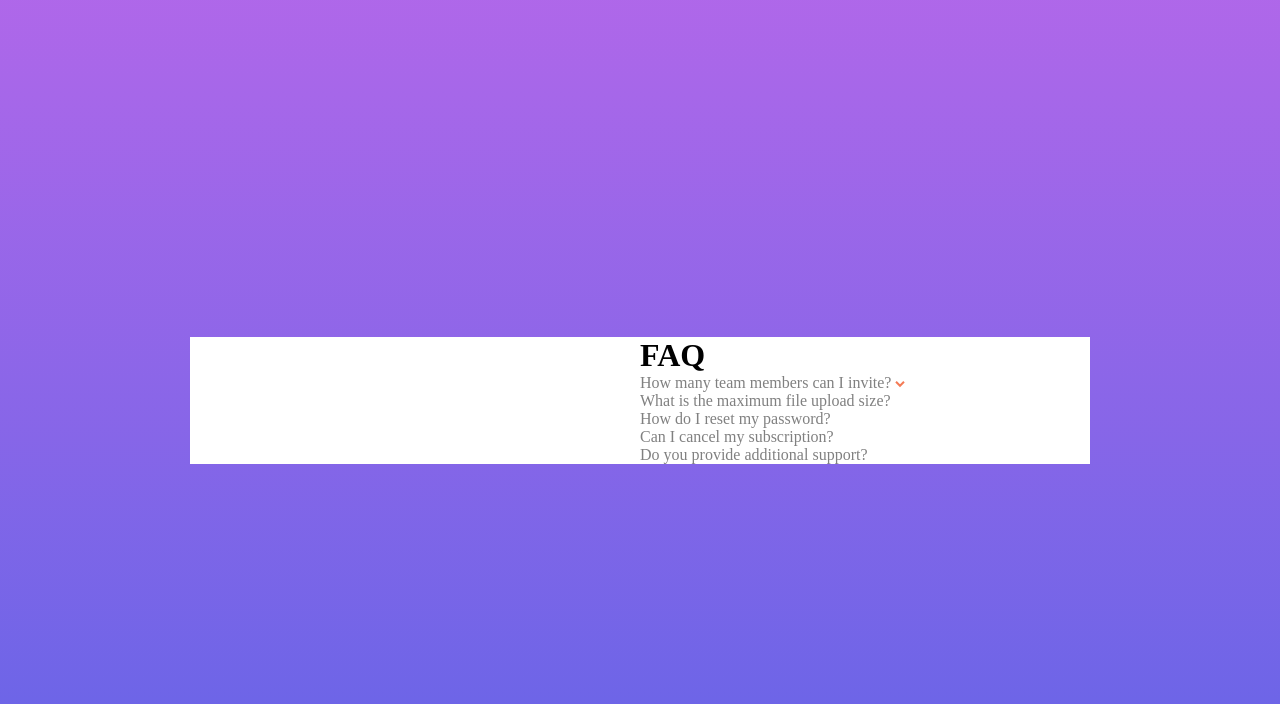
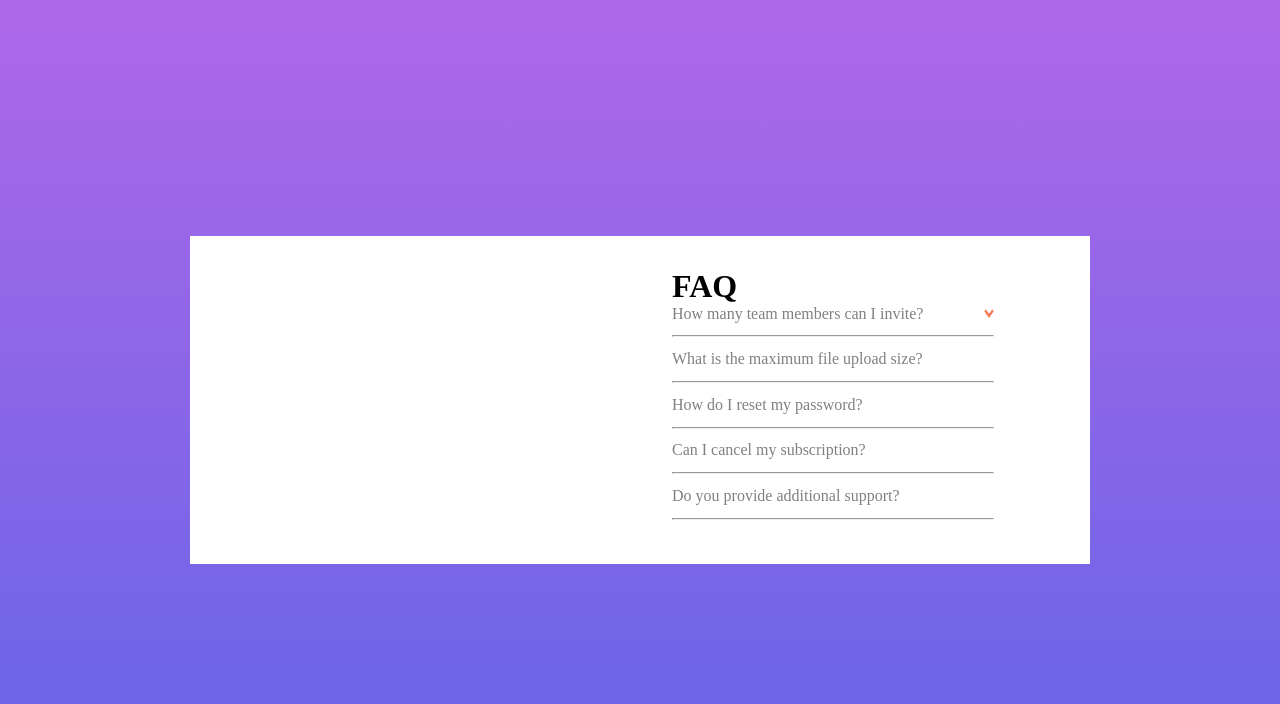
Before and after one commit to nkriedner/faq-accordion-card-challenge, a plain HTML site: page index.html in a window 1280 px wide. Drawn offline with Linux system fonts and the light colour scheme.

Commit message:
Start styling the accordion faq section

```diff
--- a/index.html
+++ b/index.html
@@ -16,6 +16,7 @@
             <div class="faq-text">
                 <h1>FAQ</h1>
                 <div class="question">
+                    <div class="accordion">
                         <input type="checkbox" id="question1" />
                         <label for="question1"
                             >How many team members can I invite?
@@ -23,10 +24,12 @@
                         </label>
                         <div class="answer">
                             <p>
-                            You can invite up to 2 additional users on the Free plan. There is no limit on team members
-                            for the Premium plan.
+                                You can invite up to 2 additional users on the Free plan. There is no limit on team
+                                members for the Premium plan.
                             </p>
                         </div>
+                    </div>
+                    <hr />
                 </div>
                 <div class="question">
                     <input type="checkbox" id="question2" />
@@ -34,6 +37,7 @@
                     <div class="answer">
                         <p>No more than 2GB. All files in your account must fit your allotted storage space.</p>
                     </div>
+                    <hr />
                 </div>
                 <div class="question">
                     <input type="checkbox" id="question3" />
@@ -44,6 +48,7 @@
                             reset link will be emailed to you.
                         </p>
                     </div>
+                    <hr />
                 </div>
                 <div class="question">
                     <input type="checkbox" id="question4" />
@@ -51,6 +56,7 @@
                     <div class="answer">
                         <p>Yes! Send us a message and we’ll process your request no questions asked.</p>
                     </div>
+                    <hr />
                 </div>
                 <div class="question">
                     <input type="checkbox" id="question5" />
@@ -60,6 +66,7 @@
                             Chat and email support is available 24/7. Phone lines are open during normal business hours.
                         </p>
                     </div>
+                    <hr />
                 </div>
             </div>
         </div>
--- a/styles.css
+++ b/styles.css
@@ -24,6 +24,22 @@ body {
     flex-basis: 50%;
 }
 
+.faq-text {
+    padding: 2rem;
+}
+
+.question {
+    margin-right: 4rem;
+}
+
+.answer {
+    padding-top: 0.8rem;
+}
+
+hr {
+    margin: 0.8rem 0;
+}
+
 /* ACCORDION FUNCTIONALITY */
 input {
     display: none; /* hides input checkbox */
@@ -34,6 +50,14 @@ label {
     cursor: pointer;
     color: grey;
     transition: ease 0.5s;
+    display: flex;
+    justify-content: space-between;
+}
+
+label img {
+    width: 10px;
+    height: 10px;
+    align-self: center;
 }
 
 label:hover {
```
Lines whose indentation alone changed are shown as unchanged.
